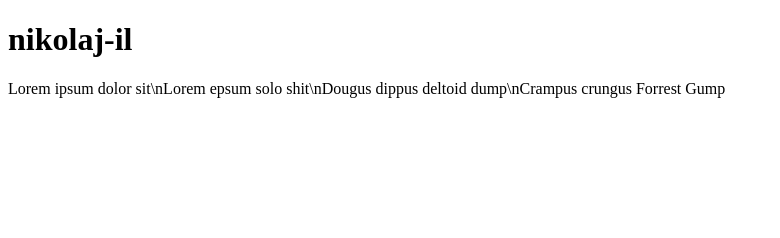
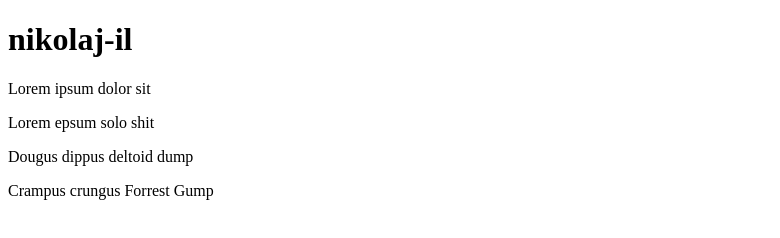
Before and after one commit to turistguden/nikolaj-il.com, a plain HTML site: page index.html in a window 1280 px wide. Shown: the whole page, without its empty margins (0-780 px from the left). Drawn offline with Linux system fonts and the light colour scheme.

Commit message:
New lines

```diff
--- a/index.html
+++ b/index.html
@@ -4,7 +4,10 @@
 
 <h1>nikolaj-il</h1>
 
-<p>Lorem ipsum dolor sit\nLorem epsum solo shit\nDougus dippus deltoid dump\nCrampus crungus Forrest Gump</p>
+<p>Lorem ipsum dolor sit</p>
+<p>Lorem epsum solo shit</p>
+<p>Dougus dippus deltoid dump</p>
+<p>Crampus crungus Forrest Gump</p>
 
 </body>
 </html>
```
